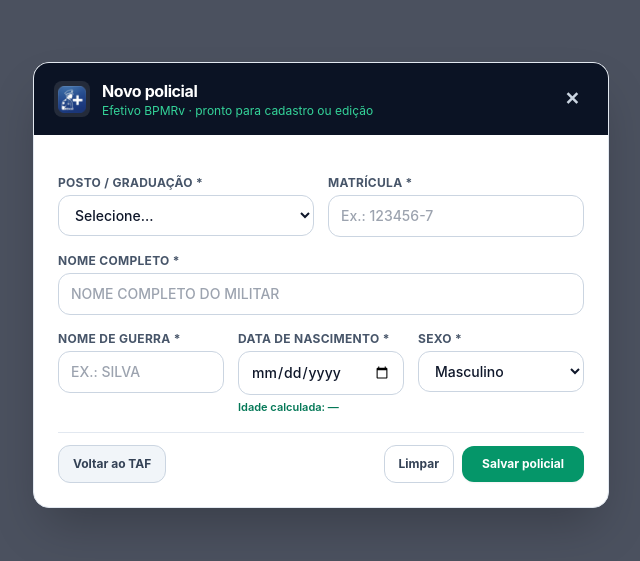
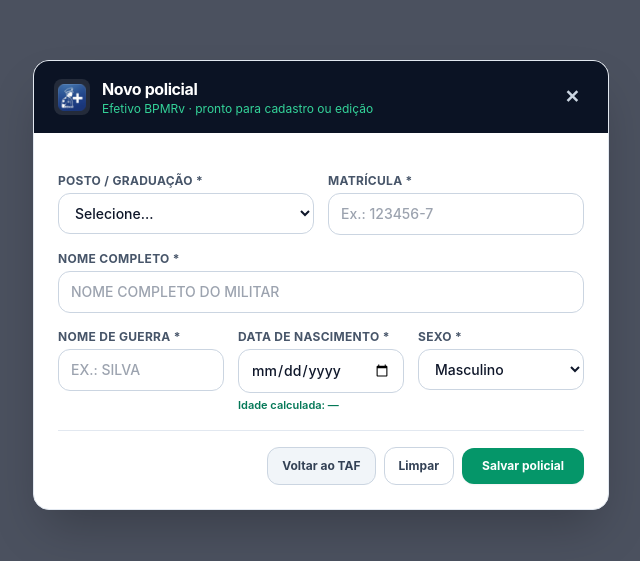
Before and after one commit to Ledoney/sistema-taf, a plain HTML site: page cadastro-policiais.html in a window 1280 px wide. Shown: the part 115-676 px from the top of the page, without its empty margins (319-959 px from the left). Drawn offline with nearby package versions, Linux system fonts and the light colour scheme.

Commit message:
Update cadastro-policiais.html

```diff
--- a/cadastro-policiais.html
+++ b/cadastro-policiais.html
@@ -116,28 +116,33 @@
         </div>
       </div>
 
-      <!-- Barra de ações -->
-      <div class="pt-3 border-t border-slate-200 flex flex-wrap items-center justify-between gap-2.5">
-        <div class="flex items-center gap-2">
-          <a href="./"
-            class="px-3.5 py-2.5 rounded-xl bg-slate-100 hover:bg-slate-200 text-slate-700 text-xs font-bold border border-slate-300 transition">
-            Voltar ao TAF
-          </a>
+<!-- Barra de ações responsiva -->
+      <div class="pt-4 mt-2 border-t border-slate-200 flex flex-col-reverse sm:flex-row sm:items-center sm:justify-between gap-2.5">
+        <!-- Ação destrutiva (só aparece ao editar) -->
+        <div class="flex items-center justify-center sm:justify-start">
           <button type="button" id="btn-excluir" onclick="excluirPolicialAtual()"
-            class="hidden px-3.5 py-2.5 rounded-xl bg-rose-50 hover:bg-rose-100 text-rose-700 text-xs font-bold border border-rose-200 transition">
+            class="hidden w-full sm:w-auto px-3.5 py-2.5 rounded-xl bg-rose-50 hover:bg-rose-100 text-rose-700 text-xs font-bold border border-rose-200 transition text-center">
             Excluir policial
           </button>
         </div>
 
-        <div class="flex items-center gap-2 ml-auto">
-          <button type="button" onclick="limparFormulario()"
-            class="px-3.5 py-2.5 rounded-xl bg-white hover:bg-slate-50 text-slate-700 text-xs font-bold border border-slate-300 transition">
-            Limpar
-          </button>
+        <!-- Ações principais: no mobile "Salvar alterações" fica em cima em destaque -->
+        <div class="flex flex-col sm:flex-row items-stretch sm:items-center gap-2">
           <button type="submit" id="btn-salvar"
-            class="px-5 py-2.5 rounded-xl bg-emerald-600 hover:bg-emerald-700 text-white text-xs font-bold shadow-sm transition">
+            class="order-1 sm:order-3 w-full sm:w-auto px-5 py-2.5 rounded-xl bg-emerald-600 hover:bg-emerald-700 text-white text-xs font-bold shadow-sm transition text-center">
             Salvar policial
           </button>
+
+          <div class="order-2 sm:order-1 grid grid-cols-2 sm:flex items-center gap-2">
+            <a href="./"
+              class="px-3.5 py-2.5 rounded-xl bg-slate-100 hover:bg-slate-200 text-slate-700 text-xs font-bold border border-slate-300 transition text-center">
+              Voltar ao TAF
+            </a>
+            <button type="button" onclick="limparFormulario()"
+              class="px-3.5 py-2.5 rounded-xl bg-white hover:bg-slate-50 text-slate-700 text-xs font-bold border border-slate-300 transition text-center">
+              Limpar
+            </button>
+          </div>
         </div>
       </div>
     </form>
```
